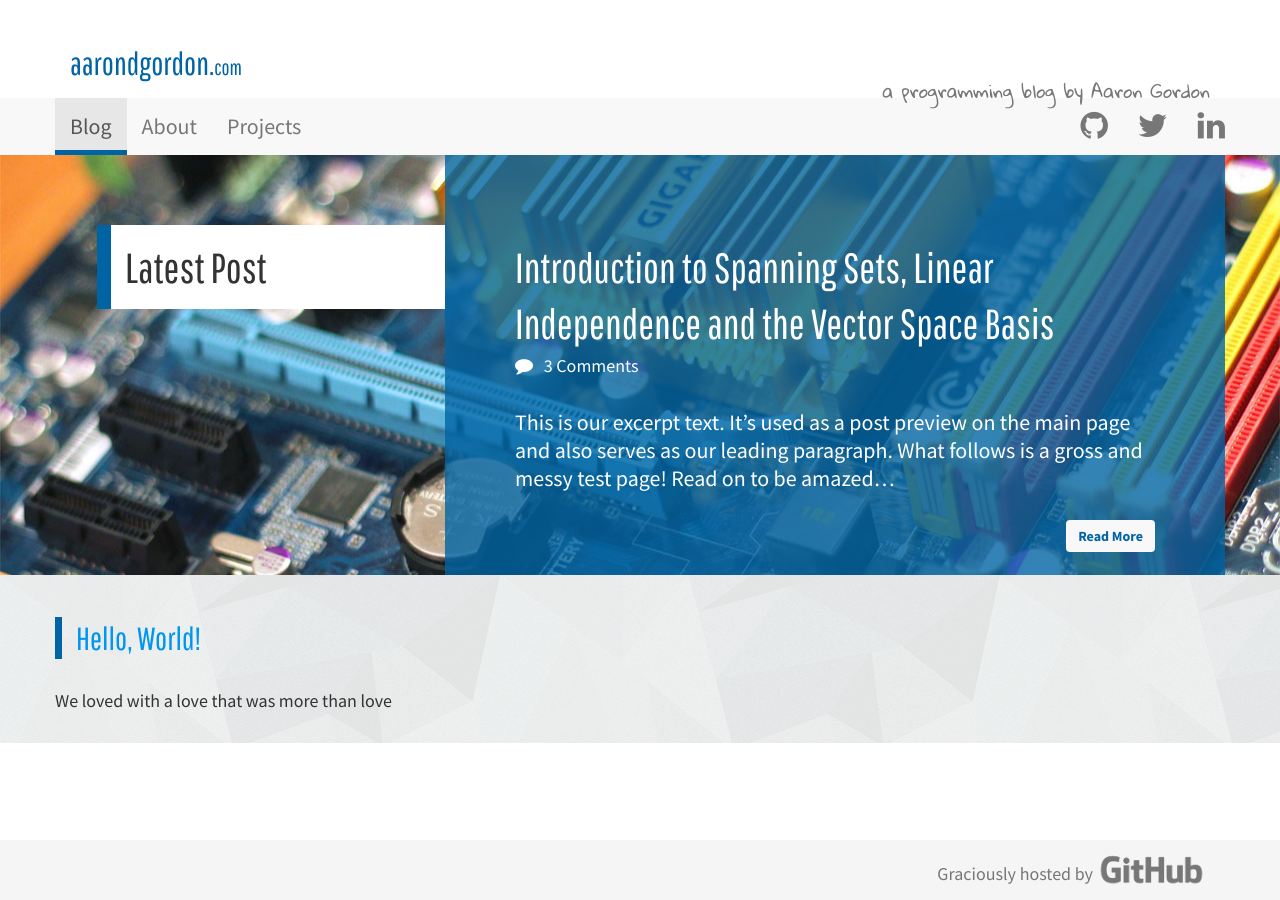
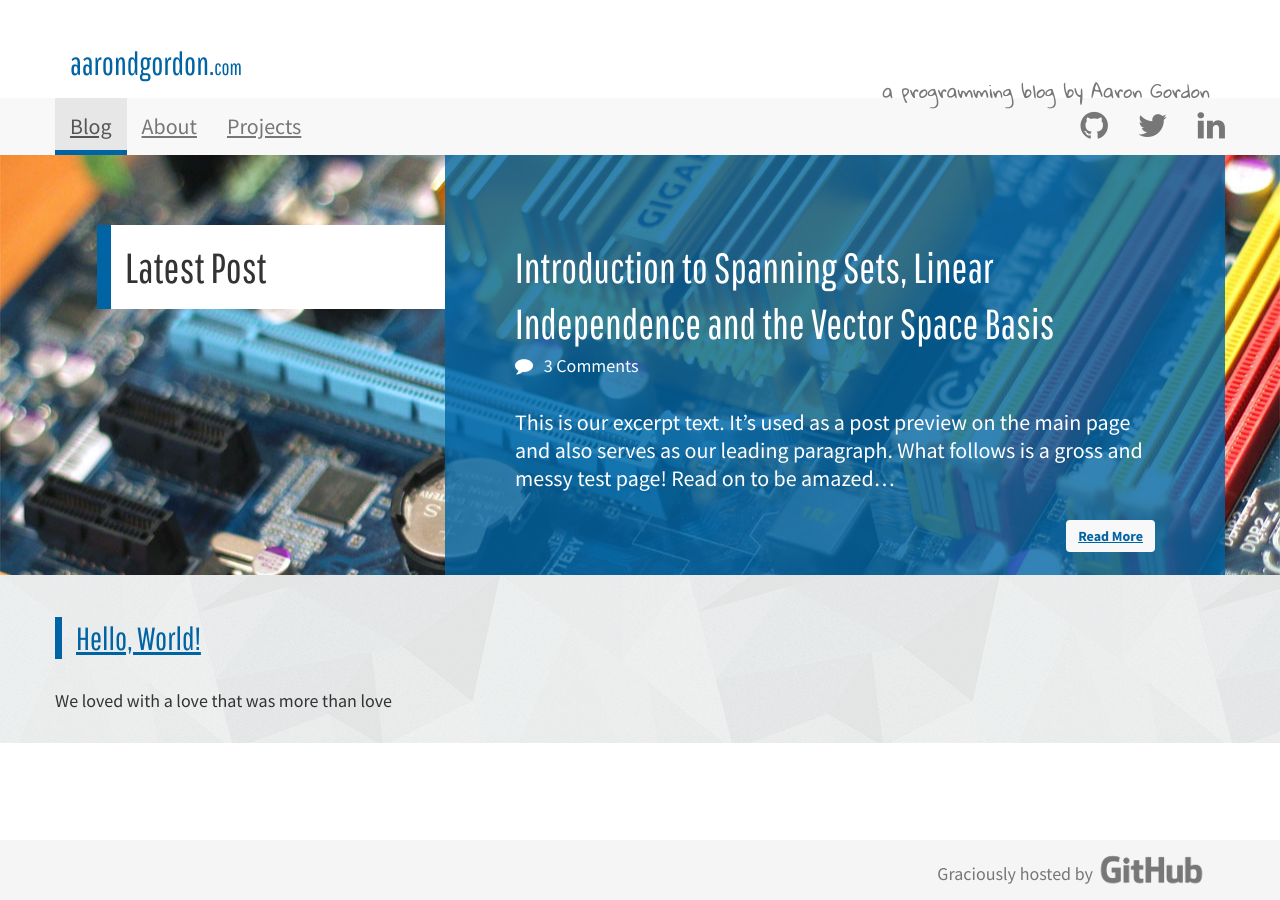
Before and after one commit to aarondgordon/aarondgordon.github.io, a Jekyll site: the page built from index.html, in a window 1280 px wide. Built offline with Jekyll 4.4.1, drawn with Linux system fonts in a browser that asks for light colours; nearby versions of some CDN libraries.

Commit message:
Adjusted anchor styles

```diff
--- a/assets/css/layout.css
+++ b/assets/css/layout.css
@@ -199,7 +199,8 @@ small, .font_small {
 }
 
 a {
-  color: #0096F0;
+  color: #0064a4;
+  text-decoration: underline;
 }
 
 a:hover, a:active {
```
